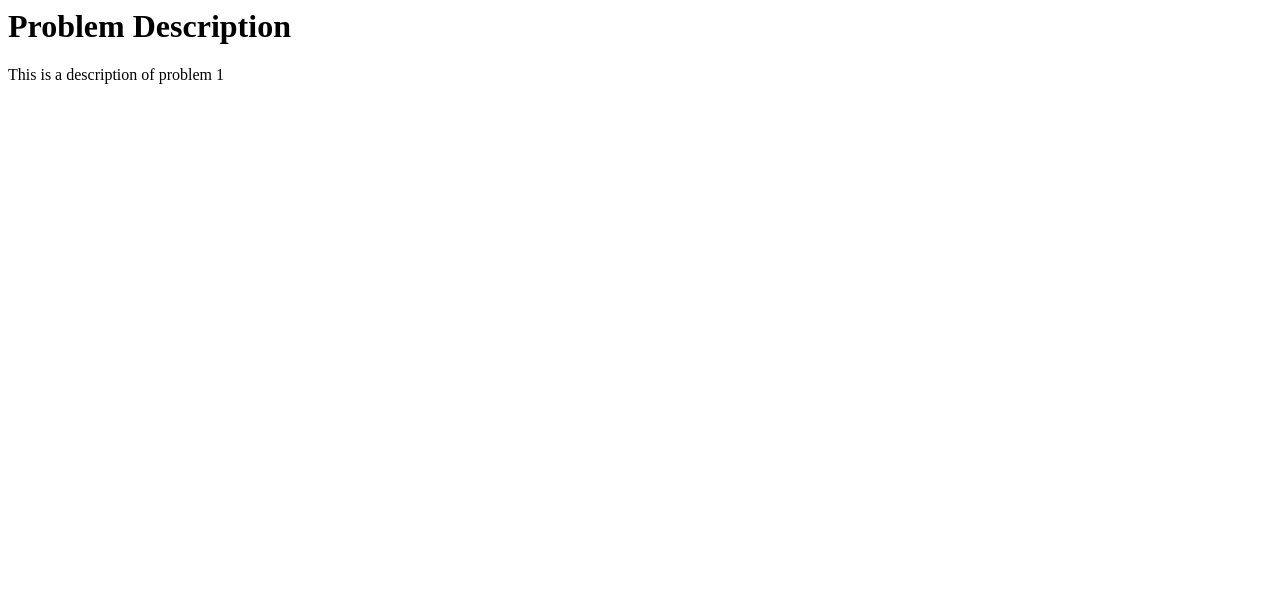
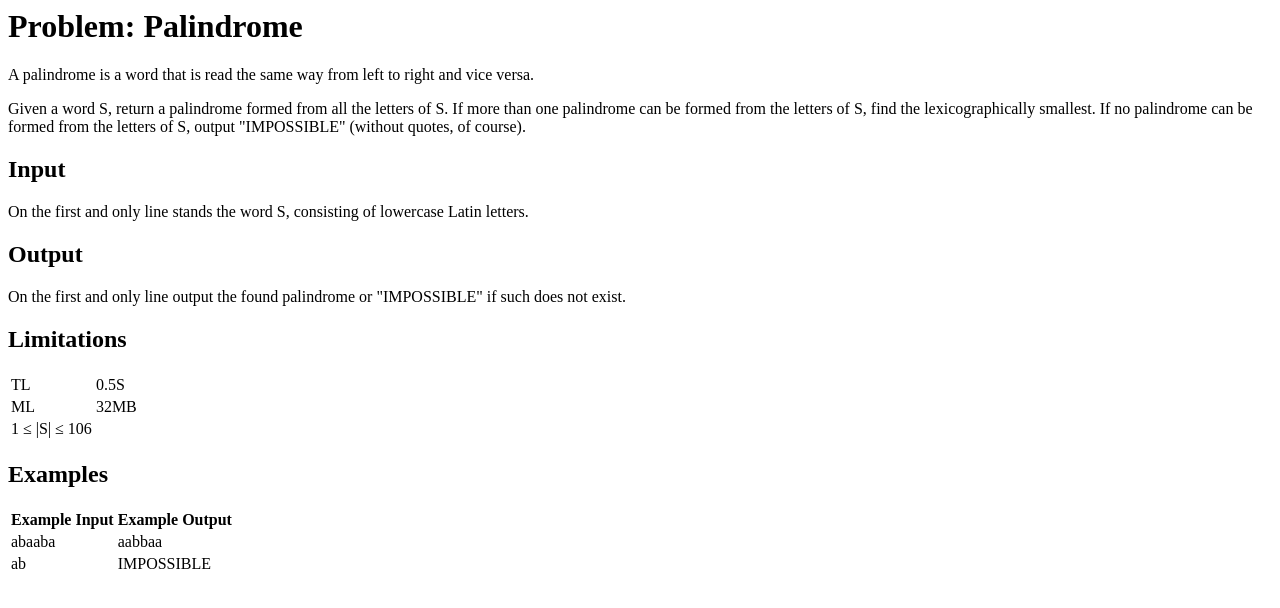
Before and after one commit to AYanchev01/Competitive-Programming-System, a Flask app: page /problem/1 in a window 1280 px wide. Shown: the top 608 px of the page. Run offline with Flask 2, Linux system fonts and the light colour scheme.

Commit message:
add one problem

```diff
--- a/src/app.py
+++ b/src/app.py
@@ -7,8 +7,7 @@ submissions = []
 @app.route("/problem/<problem_id>")
 def problem(problem_id):
     # Replace this with code to fetch the problem description for the given problem_id
-    problem_description = "This is a description of problem " + problem_id
-    return render_template("problem.html", description=problem_description)
+    return render_template("problem.html")
 
 @app.route("/", methods=["GET", "POST"])
 def index():
--- a/src/templates/problem.html
+++ b/src/templates/problem.html
@@ -1,2 +1,43 @@
-<h1>Problem Description</h1>
-<p>{{ description }}</p>
+<html>
+  <head>
+    <title>Problem: Palindrome</title>
+  </head>
+  <body>
+    <h1>Problem: Palindrome</h1>
+    <p>A palindrome is a word that is read the same way from left to right and vice versa.</p>
+    <p>Given a word S, return a palindrome formed from all the letters of S. If more than one palindrome can be formed from the letters of S, find the lexicographically smallest. If no palindrome can be formed from the letters of S, output "IMPOSSIBLE" (without quotes, of course).</p>
+    <h2>Input</h2>
+    <p>On the first and only line stands the word S, consisting of lowercase Latin letters.</p>
+    <h2>Output</h2>
+    <p>On the first and only line output the found palindrome or "IMPOSSIBLE" if such does not exist.</p>
+    <h2>Limitations</h2>
+    <table>
+      <tr>
+        <td>TL</td>
+        <td>0.5S</td>
+      </tr>
+      <tr>
+        <td>ML</td>
+        <td>32MB</td>
+      </tr>
+      <tr>
+        <td>1 ≤ |S| ≤ 106</td>
+      </tr>
+    </table>
+    <h2>Examples</h2>
+    <table>
+      <tr>
+        <td><strong>Example Input</strong></td>
+        <td><strong>Example Output</strong></td>
+      </tr>
+      <tr>
+        <td>abaaba</td>
+        <td>aabbaa</td>
+      </tr>
+      <tr>
+        <td>ab</td>
+        <td>IMPOSSIBLE</td>
+      </tr>
+    </table>
+  </body>
+</html>
```
